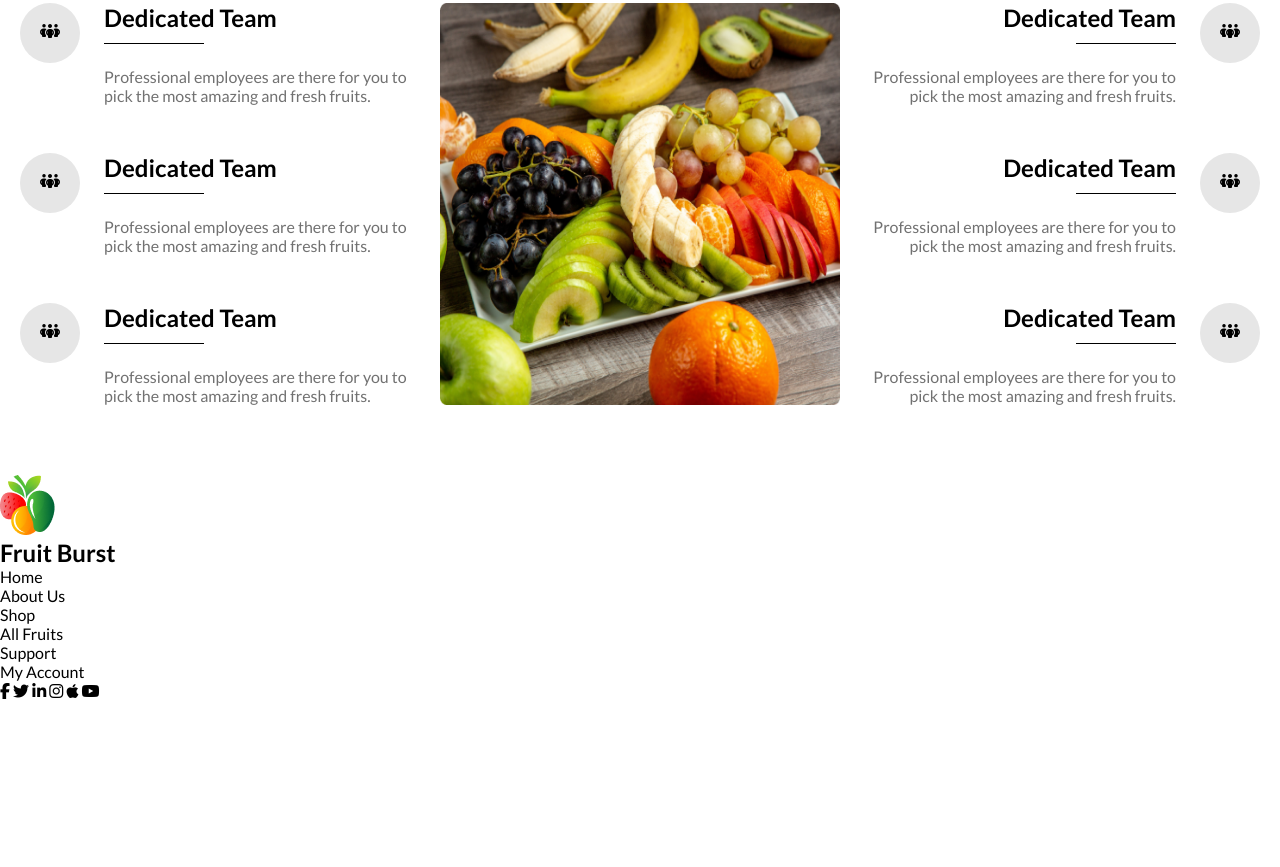
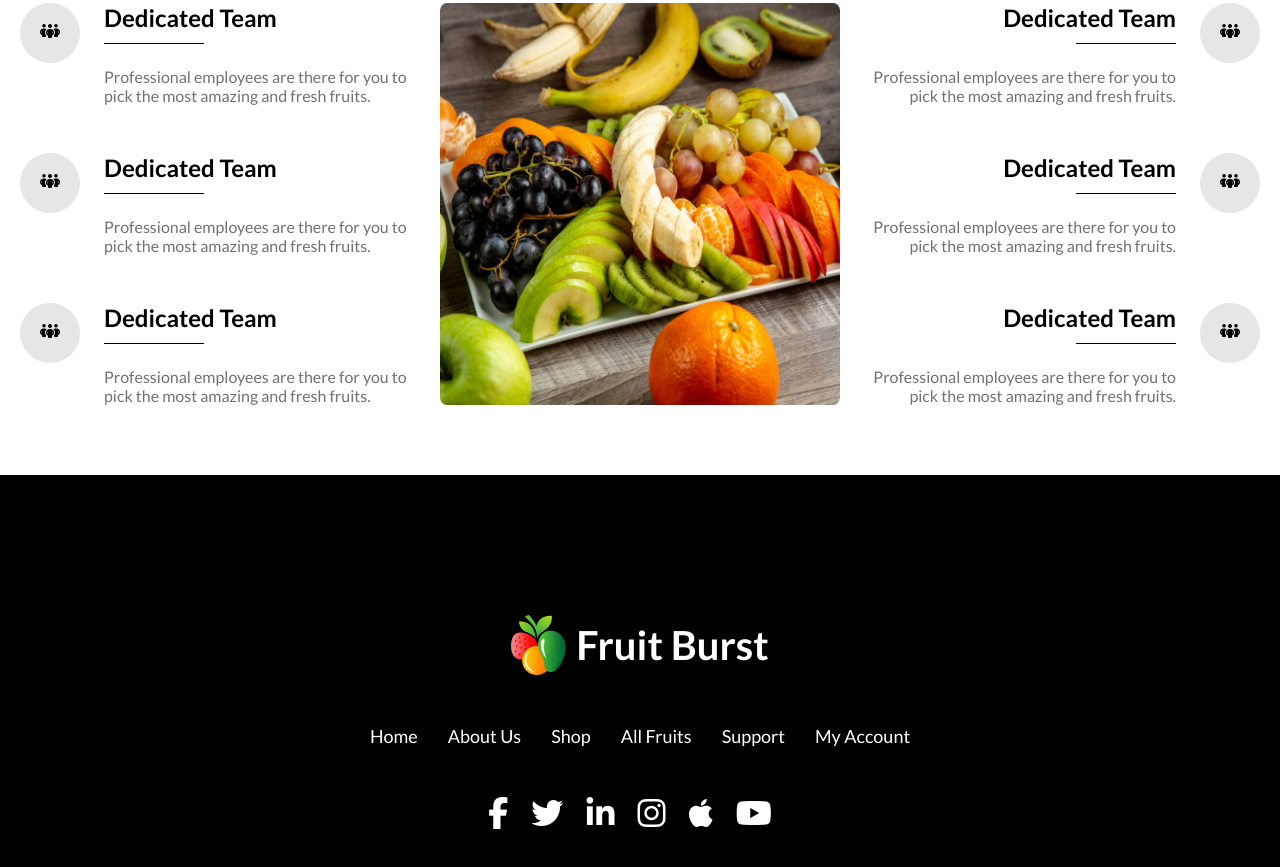
Before and after one commit to Imranhasanrimon/fruit-burst, a plain HTML site: page index.html in a window 1280 px wide. Shown: the part 2821-3688 px from the top of the page. Before the commit the page ends 3521 px from the top, so only its background shows below. Drawn offline with Linux system fonts and the light colour scheme.

Commit message:
full project is done

```diff
--- a/assets/styles/responsive.css
+++ b/assets/styles/responsive.css
@@ -78,7 +78,10 @@
         gap: 50px;
     }
 
-
+    /* footer section  */
+    .footer .nav ul {
+        flex-direction: column;
+    }
 }
 
 
--- a/assets/styles/style.css
+++ b/assets/styles/style.css
@@ -313,3 +313,43 @@ nav .fa-bars {
     width: 100%;
     height: 100%;
 }
+
+/* footer styles  */
+footer {
+    background: black;
+    text-align: center;
+    padding: 140px 0;
+}
+
+.footer .logo2 {
+    display: flex;
+    align-items: center;
+    justify-content: center;
+    gap: 10px;
+}
+
+.footer .logo2 h2 {
+    color: white;
+    font-size: 2.5rem;
+    font-weight: 700;
+}
+
+.footer .nav ul {
+    margin: 50px 0;
+    display: flex;
+    align-items: center;
+    justify-content: center;
+    gap: 30px;
+}
+
+.footer .nav ul a {
+    font-size: 1.125rem;
+    color: white;
+    font-weight: 500;
+}
+
+.footer .link i {
+    margin-right: 20px;
+    color: white;
+    font-size: 2rem;
+}
```
